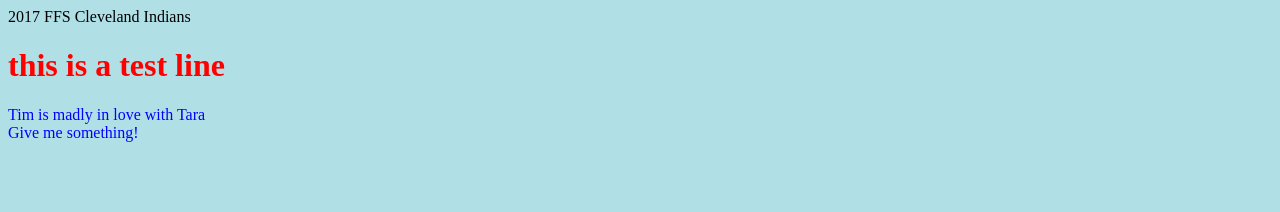
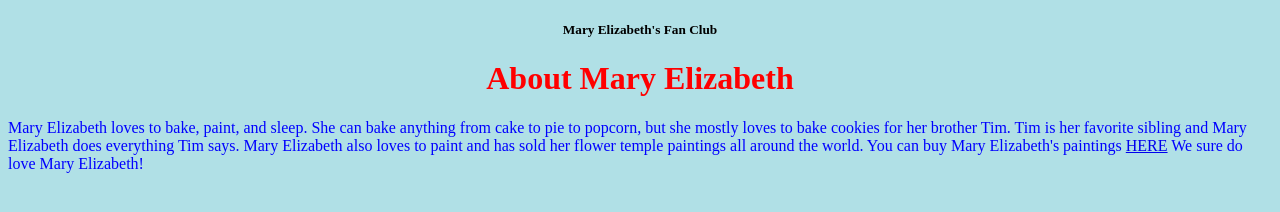
Before and after one commit to walka11/walka11.github.io, a plain HTML site: page index.html in a window 1280 px wide. Drawn offline with Linux system fonts and the light colour scheme.

Commit message:
Update index.html

```diff
--- a/index.html
+++ b/index.html
@@ -1,7 +1,7 @@
 <!DOCTYPE html>
 <html>
 	<head>
-		<title>FFS Cleveland Indians</title>
+		<title>Mary Elizabeth Fan Club</title>
 		<style>
 			body {background-color: powderblue;}
 			h1 {color: red}
@@ -9,9 +9,13 @@
 		</style>
 	</head>
 	<body>
-		<h9 align="right">2017 FFS Cleveland Indians</h9>
-		<h1> this is a test line</h1>
-		<p>Tim is madly in love with Tara
-		<br />Give me something!</p>
+		<h5 align="center">Mary Elizabeth's Fan Club</h5>
+		<h1 align="center">About Mary Elizabeth</h1>
+		<p>Mary Elizabeth loves to bake, paint, and sleep.  She can bake anything from cake to pie to popcorn,
+		but she mostly loves to bake cookies for her brother Tim.  Tim is her favorite sibling and Mary Elizabeth does everything Tim says.
+		Mary Elizabeth also loves to paint and has sold her flower temple paintings all around the world.
+			You can buy Mary Elizabeth's paintings <a href="https://www.facebook.com/hereprovo/">HERE</a>
+		We sure do love Mary Elizabeth!
+		</p>
 	</body>
 </html>
```
